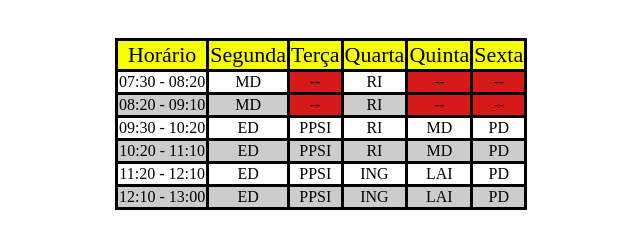
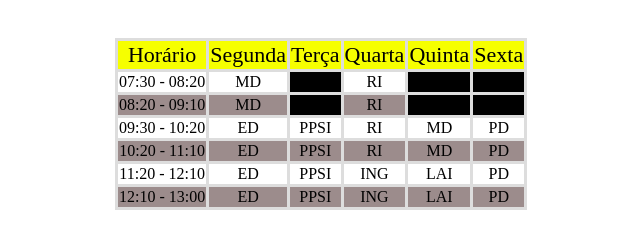
Before and after one commit to danielirano/seletores-21-08, a plain HTML site: page index.html in a window 1280 px wide. Shown: the whole page, without its empty margins (335-975 px from the left). Drawn offline with Linux system fonts and the light colour scheme.

Commit message:
Alteração das cores da tabela

```diff
--- a/css/estilo.css
+++ b/css/estilo.css
@@ -3,13 +3,13 @@ html, body{
   }
 
   table, td{
-    border: 3px solid #000;
+    border: 3px solid #DDD;
     border-collapse: collapse;
     text-align: center;
   }
 
   table tr:nth-child(odd){
-    background-color: #ccc;
+    background-color: rgb(156, 140, 140);
   }
 
   table tr:nth-child(1) td:nth-child(1),
@@ -28,5 +28,5 @@ html, body{
   table tr:nth-child(3) td:nth-child(3),
   table tr:nth-child(3) td:nth-child(5),
   table tr:nth-child(3) td:nth-child(6){
-    background-color: #d61919;
+    background-color:black;
   }
```
